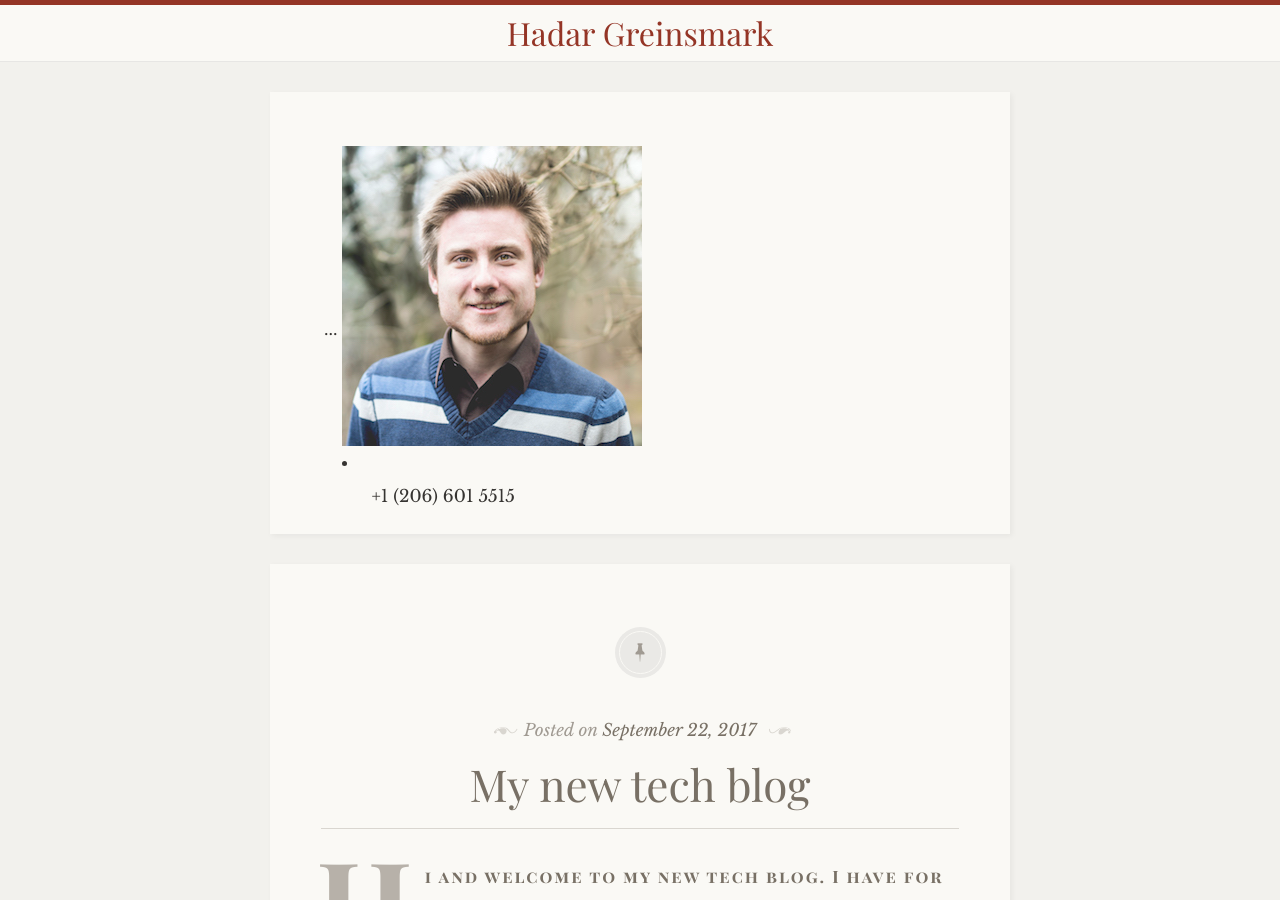
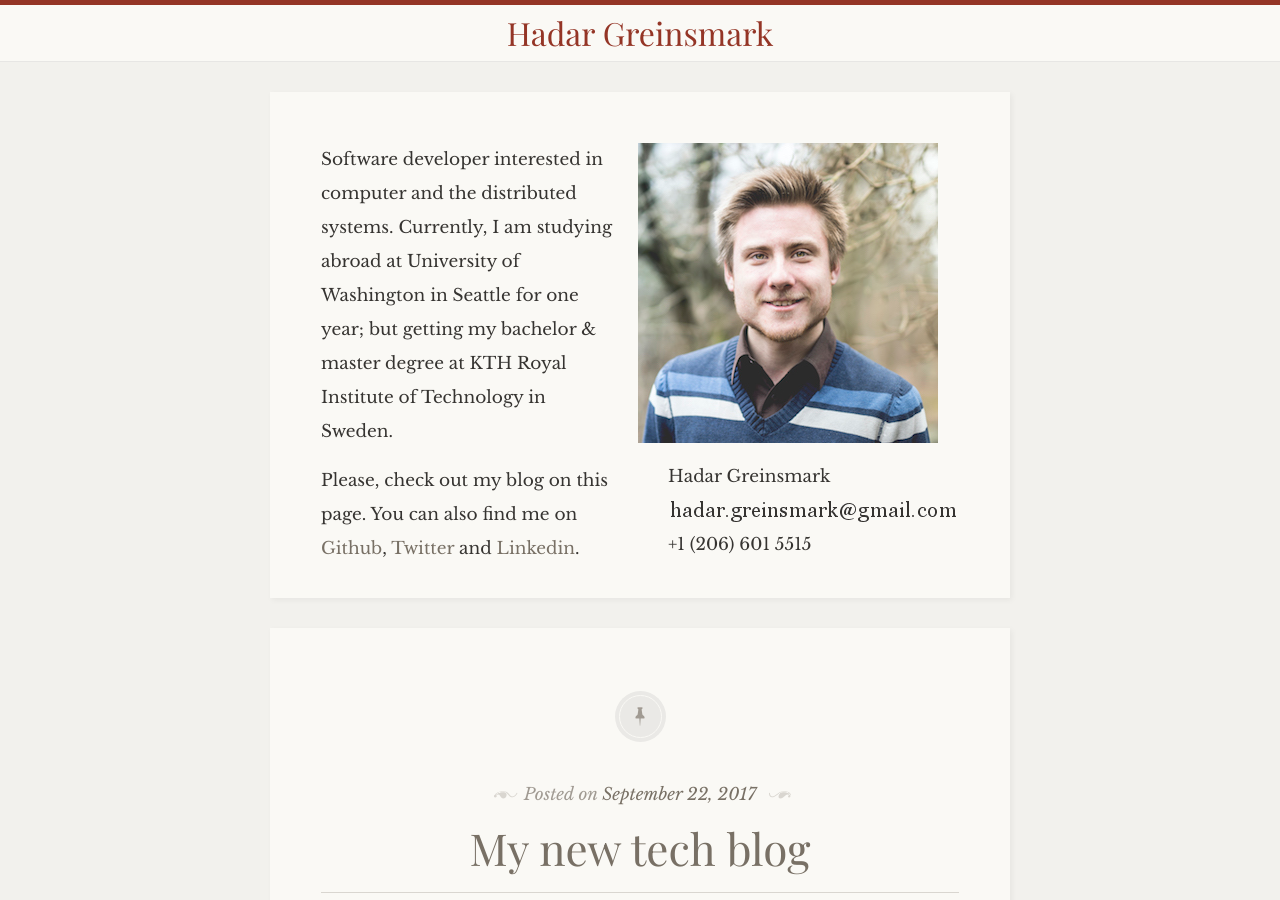
Before and after one commit to HadarGreinsmark/hadargreinsmark.github.io, a Jekyll site: the page built from index.html, in a window 1280 px wide and 900 px high. Built offline with Jekyll 4.4.1, drawn with Linux system fonts in a browser that asks for light colours; some web fonts are replaced.

Commit message:
Write intro

```diff
--- a/_config.yml
+++ b/_config.yml
@@ -16,7 +16,7 @@
 title: Hadar Greinsmark
 description: > # this means to ignore newlines until "baseurl:"
   Hadar Greinsmark's website and blog
-baseurl: "/" # the subpath of your site, e.g. /blog
+baseurl: "" # the subpath of your site, e.g. /blog
 url: "https://hadargreinsmark.github.io" # the base hostname & protocol for your site
 github_username:    HadarGreinsmark
 twitter_username:   HadarGreinsmark
--- a/index.html
+++ b/index.html
@@ -4,19 +4,17 @@ layout: default
 
 <div class="home">
 	<article>
-		<table>
-			<tr>
-				<td>
-					...
-				</td>
-				<td>
-					<img src="avatar.jpg" alt="Avatar of Hadar" />
-					<li>
-						<ul>+1 (206) 601 5515</ul>
-					</li>
-				</td>
-			</tr>
-		</table>
+		<div style="float: right; padding-left: 1em;">
+			<img src="avatar.jpg" alt="Avatar of Hadar" />
+			<li style="list-style-type: none; padding-top: 1em;">
+				<ul>Hadar Greinsmark</ul>
+				<ul><img src="email.png" alt="email"></ul>
+				<ul>+1 (206) 601 5515</ul>
+			</li>
+		</div>
+		<p>Software developer interested in computer and the distributed systems. Currently, I am studying abroad at University of Washington in Seattle for one year; but getting my bachelor &amp; master degree at KTH Royal Institute of Technology in Sweden. </p>
+		<p>Please, check out my blog on this page. You can also find me on <a href="https://github.com/HadarGreinsmark">Github</a>, <a href="https://twitter.com/HadarGreinsmark">Twitter</a> and <a href="https://www.linkedin.com/in/hadargreinsmark/">Linkedin</a>.</p>
+		<div style="clear: both;"></div>
 	</article>
 
 	<ul class="post-list">
```
Also changed, not shown: email.png (added), 1 other file.
